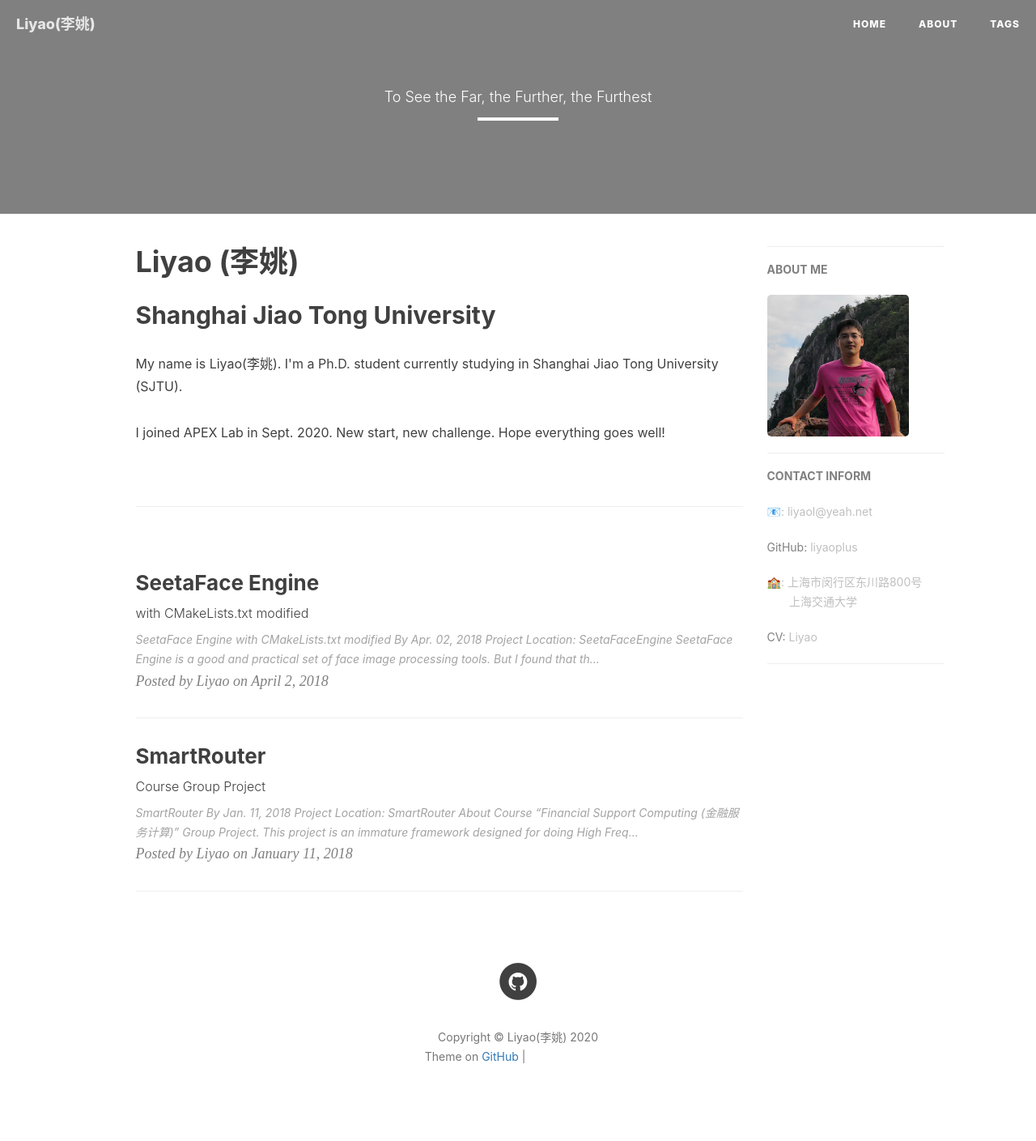
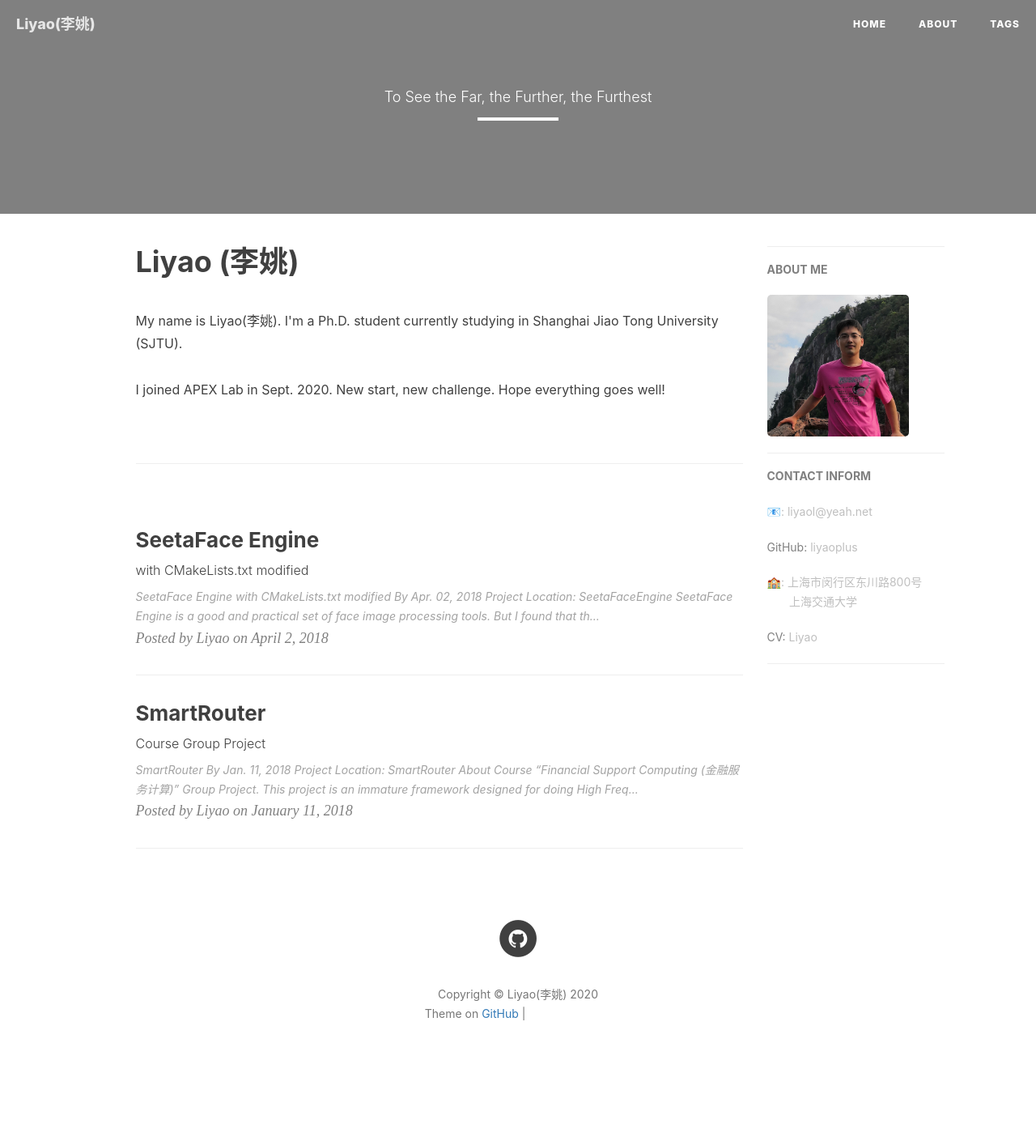
Before and after one commit to liyaoplus/liyaoplus.github.io, a Jekyll site: the page built from index.html, in a window 1280 px wide. Shown: the whole page at 81% size. Built offline with Jekyll 4.4.1, drawn with Linux system fonts in a browser that asks for light colours; nearby versions of some CDN libraries; the list of posts is cut into pages by our own code; comment, search, counter and statistics services are not loaded; after the commit the page ends 1356 px from its top, so only the background shows below that; grey boxes are pictures that could not be loaded.

Commit message:
Update index.html

```diff
--- a/index.html
+++ b/index.html
@@ -8,8 +8,8 @@ layout: page
     <div class="headerwrapper">
         <h1>Liyao (李姚)</h1>
         <div class="clearfix"></div>
-        <h2>Shanghai Jiao Tong University</h2>
-        <!--<h2>Computer Science and Engineering</h2>-->
+        <!-- <h2>Shanghai Jiao Tong University</h2> -->
+        <!-- <h2>Computer Science and Engineering</h2> -->
     </div>
 </header>
 <!--header end-->
```
